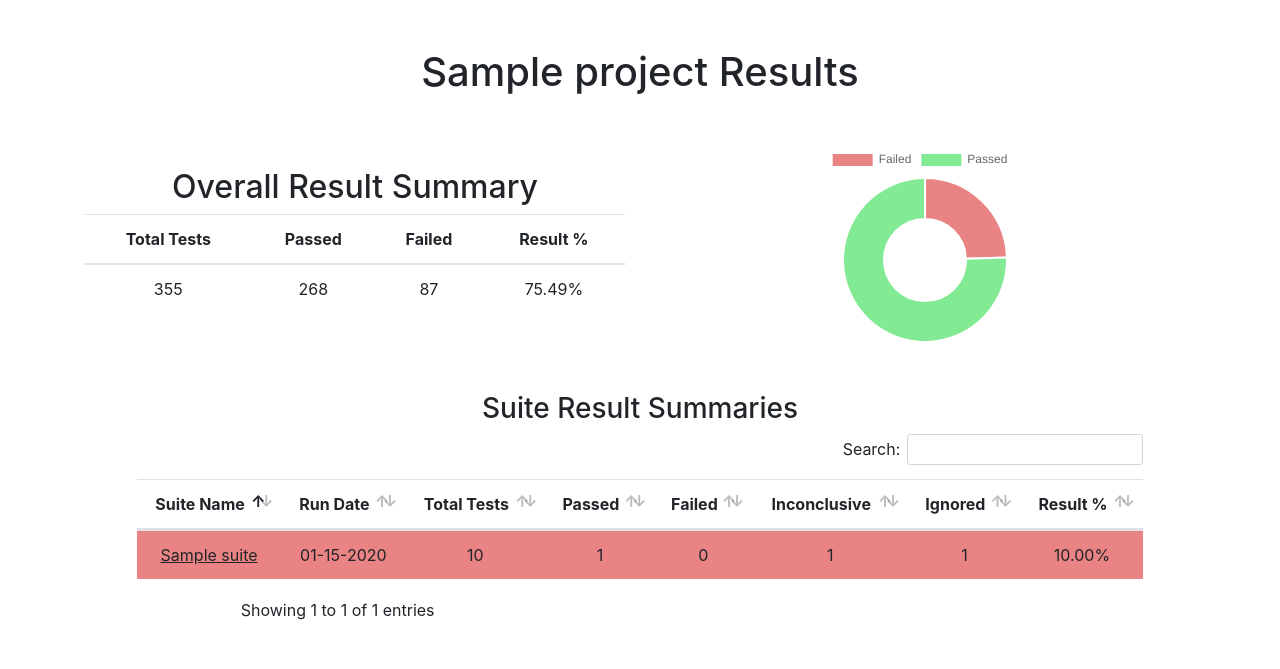
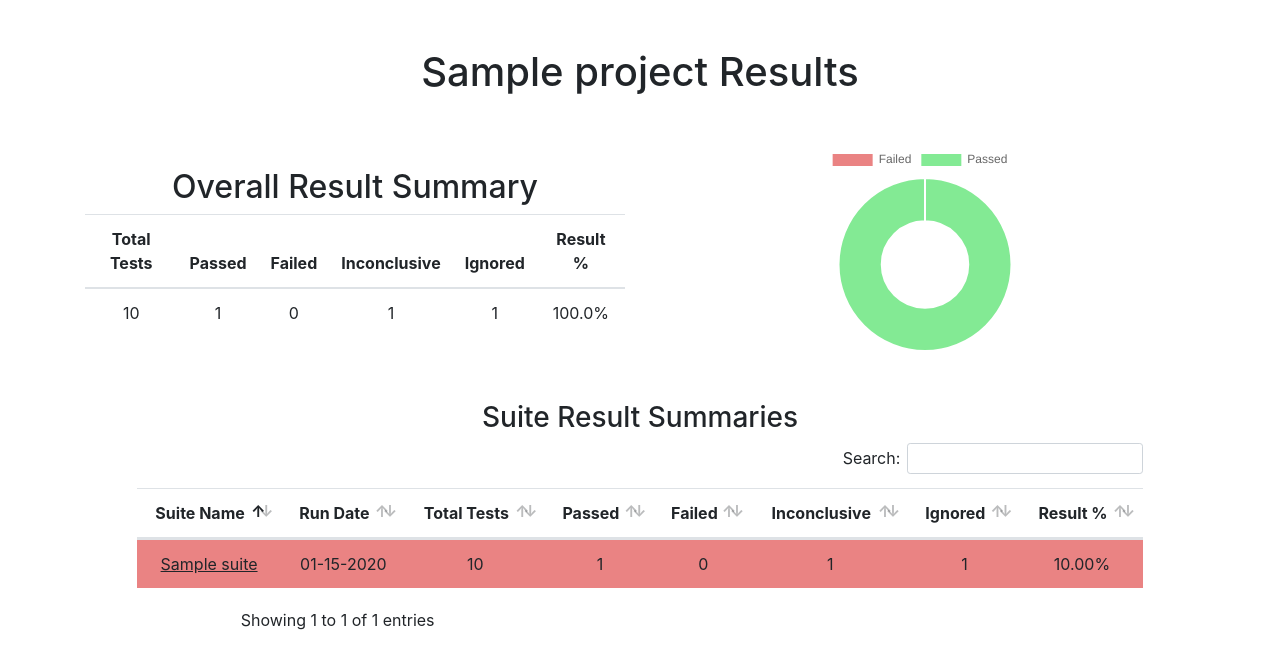
Before and after one commit to jordnkr/Resolute_QA, a Django app: page /resoluteqa/project/1/summary in a window 1280 px wide. Shown: the part 56-725 px from the top of the page. Run offline with Django 3.2, Linux system fonts and the light colour scheme; tables that the repository leaves empty hold one stand-in row (values such as "Sample post"); some libraries are stand-ins or nearby versions.

Commit message:
Finishing Summary page
Making summary table and chart work for Summary page

```diff
--- a/resoluteqa/static/resoluteqa/js/summary.js
+++ b/resoluteqa/static/resoluteqa/js/summary.js
@@ -1,10 +1,11 @@
 jQuery(document).ready(function($) {
-    var ctx = document.getElementById("overallSummaryChart");
+    var ctx = $('#overallSummaryChart');
+
     var myDoughnutChart = new Chart(ctx, {
         type: 'doughnut',
         data: {
             datasets: [{
-                data: [24.51, 75.49],
+                data: [ctx.attr('data-failpercent'), ctx.attr('data-passpercent')],
                 backgroundColor: ['#ea8383', '#83ea94']
             }],
 
--- a/resoluteqa/templates/resoluteqa/summary.html
+++ b/resoluteqa/templates/resoluteqa/summary.html
@@ -52,21 +52,25 @@
                               <th>Total Tests</th>
                               <th>Passed</th>
                               <th>Failed</th>
+                              <th>Inconclusive</th>
+                              <th>Ignored</th>
                               <th>Result %</th>
                           </tr>
                       </thead>
                       <tbody>
                           <tr>
-                              <td>355</td>
-                              <td>268</td>
-                              <td>87</td>
-                              <td><span id="totalPercentDouble">75.49</span>%</td>
+                              <td>{{ total_tests }}</td>
+                              <td>{{ passed_tests }}</td>
+                              <td>{{ failed_tests }}</td>
+                              <td>{{ inconclusive_tests }}</td>
+                              <td>{{ ignored_tests }}</td>
+                              <td>{{ pass_percentage }}%</td>
                           </tr>
                       </tbody>
                   </table>
               </div>
               <div class="col-md-6">
-                  <canvas id="overallSummaryChart" width="200" height="200"></canvas>
+                  <canvas id="overallSummaryChart" width="200" height="200" data-passpercent="{{ pass_percentage }}" data-failpercent="{{ fail_percentage }}"></canvas>
               </div>
           </div>
       </div>
--- a/resoluteqa/views.py
+++ b/resoluteqa/views.py
@@ -10,13 +10,36 @@ def index(request):
 def summary(request, projenv_id):
     projectenvironment = get_object_or_404(ProjectEnvironment, pk=projenv_id)
     suite_list = Suite.objects.filter(project_environment_id=projenv_id)
+
+    passed_tests = 0
+    failed_tests = 0
+    inconclusive_tests = 0
+    ignored_tests = 0
+    total_tests = 0
+
     suite_runs = []
     for suite in suite_list:
-        suite_runs.append(SuiteRun.objects.filter(suite_id=suite.id).latest('id'))
+        run = SuiteRun.objects.filter(suite_id=suite.id).latest('id')
+        passed_tests += run.passed_tests
+        failed_tests += run.failed_tests
+        inconclusive_tests += run.inconclusive_tests
+        ignored_tests += run.ignored_tests
+        total_tests += run.total_tests
+        suite_runs.append(run)
+
+    pass_percentage = round(100 - (100 * (failed_tests / float(passed_tests))), 2)
+
     context = {
         'projectenvironment': projectenvironment,
         'suite_list': suite_list,
-        'suite_runs': suite_runs
+        'suite_runs': suite_runs,
+        'passed_tests': passed_tests,
+        'failed_tests': failed_tests,
+        'inconclusive_tests': inconclusive_tests,
+        'ignored_tests': ignored_tests,
+        'total_tests': total_tests,
+        'pass_percentage': pass_percentage,
+        'fail_percentage': round(100 - pass_percentage, 2)
     }
     return render(request, 'resoluteqa/summary.html', context)
 
```
